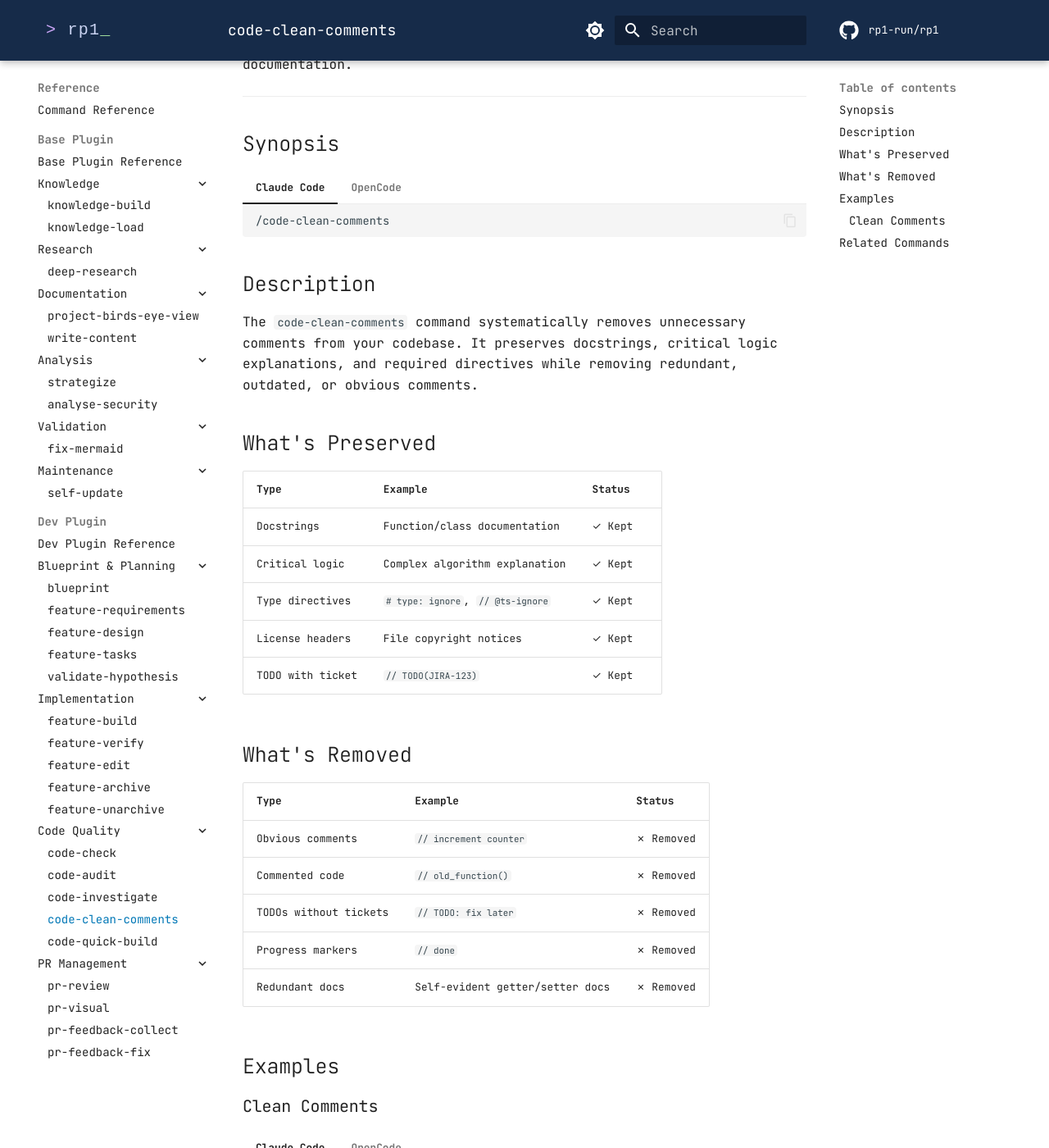
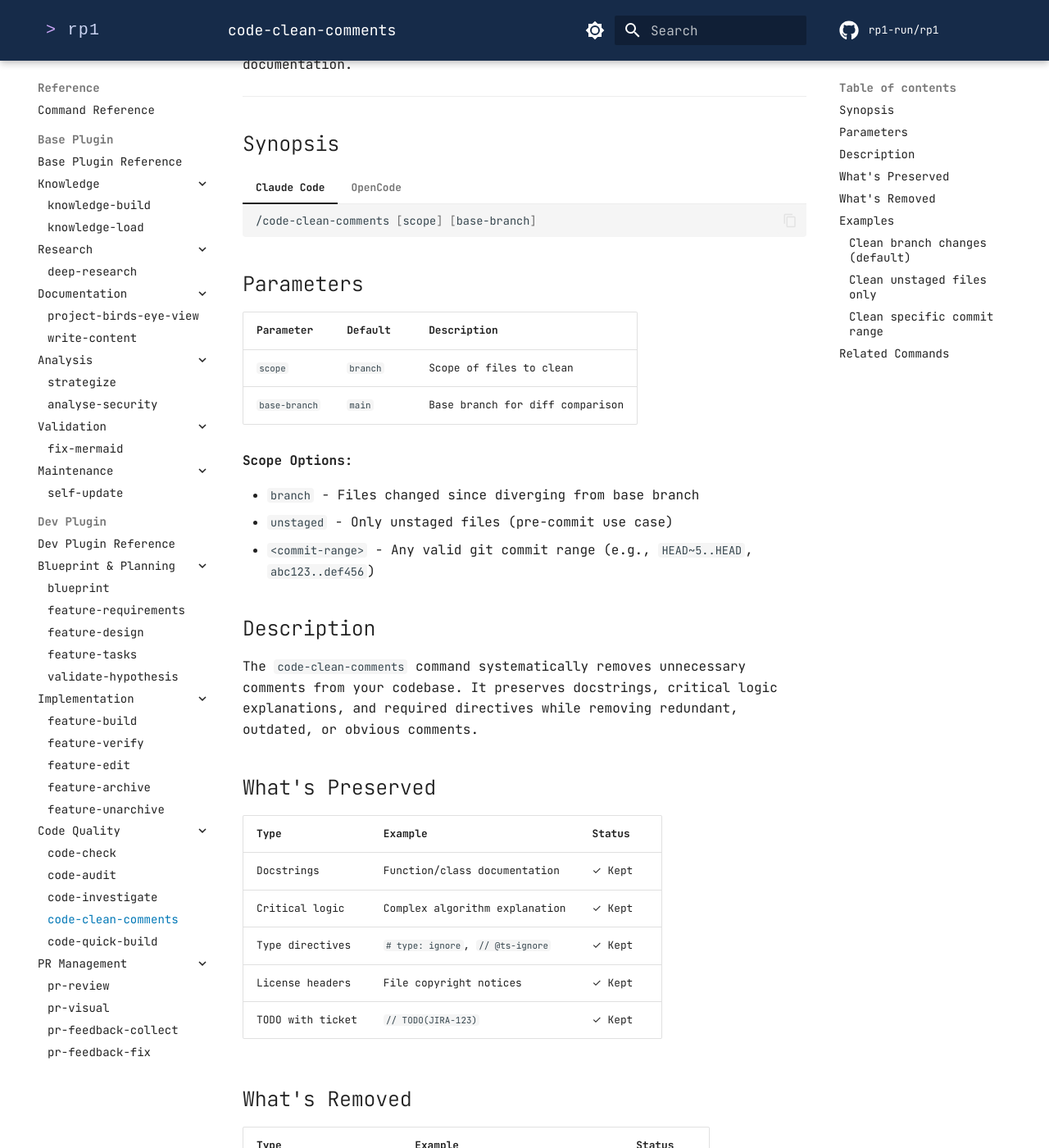
Before and after one commit to rp1-run/rp1, an MkDocs documentation site: the page built from docs/reference/dev/code-clean-comments.md, in a window 1280 px wide and 1400 px high, scrolled down 213 px. Shown: the whole window at 82% size. Built offline with MkDocs 1.6.1 and Material for MkDocs 9.7.7, drawn with Linux system fonts in a browser that asks for light colours; comment, search, counter and statistics services are not loaded; some of the changed text lies outside the part shown.

Commit message:
fix: comment cleaner to be more robust

````diff
--- a/docs/reference/dev/code-clean-comments.md
+++ b/docs/reference/dev/code-clean-comments.md
@@ -9,14 +9,27 @@ Removes unnecessary comments from code while preserving essential documentation.
 === "Claude Code"
 
     ```bash
-    /code-clean-comments
+    /code-clean-comments [scope] [base-branch]
     ```
 
 === "OpenCode"
 
     ```bash
-    /rp1-dev/code-clean-comments
+    /rp1-dev/code-clean-comments [scope] [base-branch]
     ```
+
+## Parameters
+
+| Parameter | Default | Description |
+|-----------|---------|-------------|
+| `scope` | `branch` | Scope of files to clean |
+| `base-branch` | `main` | Base branch for diff comparison |
+
+**Scope Options:**
+
+- `branch` - Files changed since diverging from base branch
+- `unstaged` - Only unstaged files (pre-commit use case)
+- `<commit-range>` - Any valid git commit range (e.g., `HEAD~5..HEAD`, `abc123..def456`)
 
 ## Description
 
@@ -44,19 +57,23 @@ The `code-clean-comments` command systematically removes unnecessary comments fr
 
 ## Examples
 
-### Clean Comments
+### Clean branch changes (default)
 
-=== "Claude Code"
+```bash
+/code-clean-comments
+```
 
-    ```bash
-    /code-clean-comments
-    ```
+### Clean unstaged files only
 
-=== "OpenCode"
+```bash
+/code-clean-comments unstaged
+```
 
-    ```bash
-    /rp1-dev/code-clean-comments
-    ```
+### Clean specific commit range
+
+```bash
+/code-clean-comments HEAD~5..HEAD
+```
 
 **Example output:**
 ```
````
Also changed, not shown: plugins/dev/agents/comment-cleaner.md (+4 -4 lines), plugins/dev/commands/code-clean-comments.md (+1 -0 lines), plugins/dev/commands/feature-build.md (+1 -1 lines), plugins/dev/commands/feature-design.md (+5 -1 lines), 1 other file.
